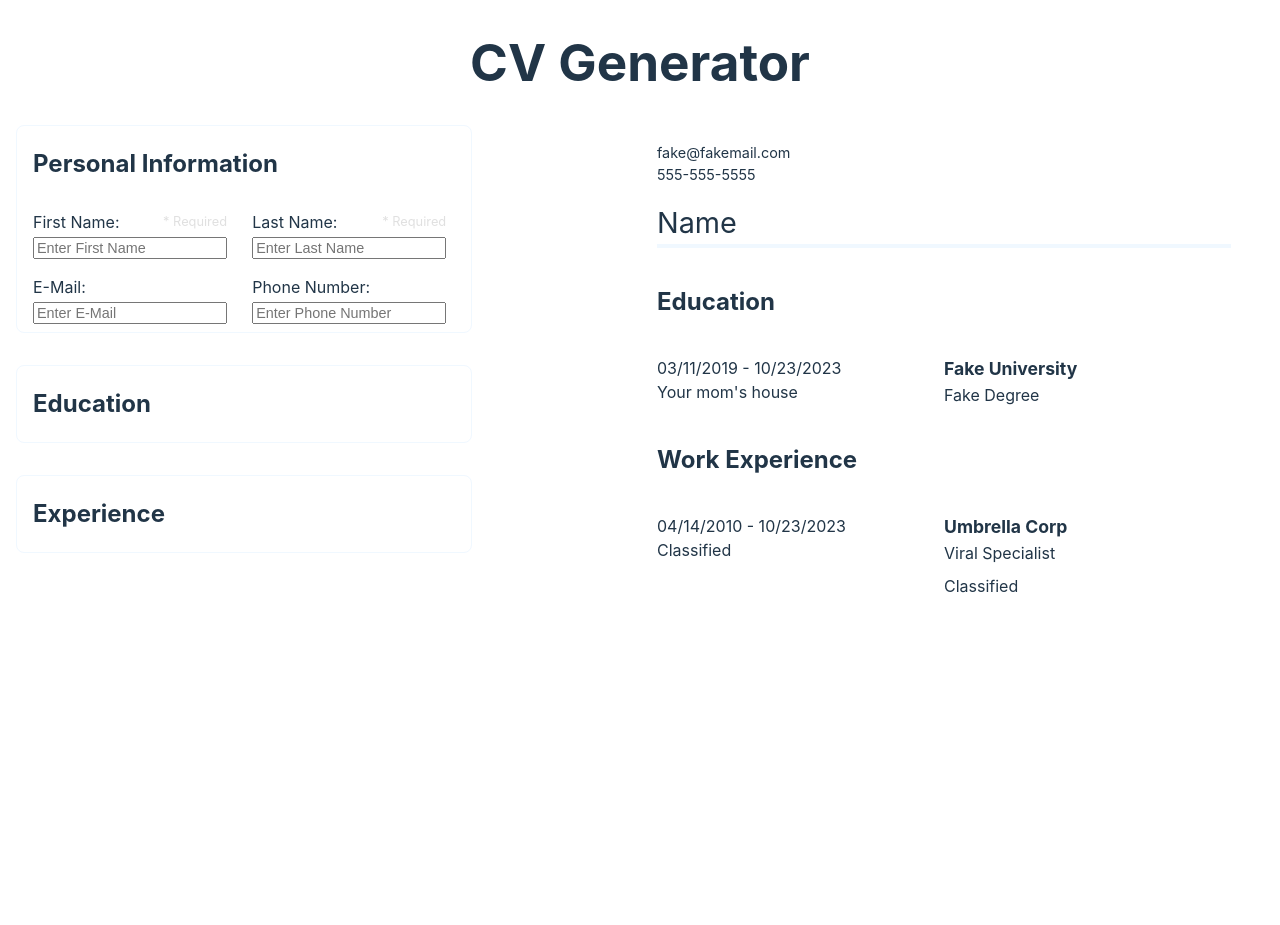
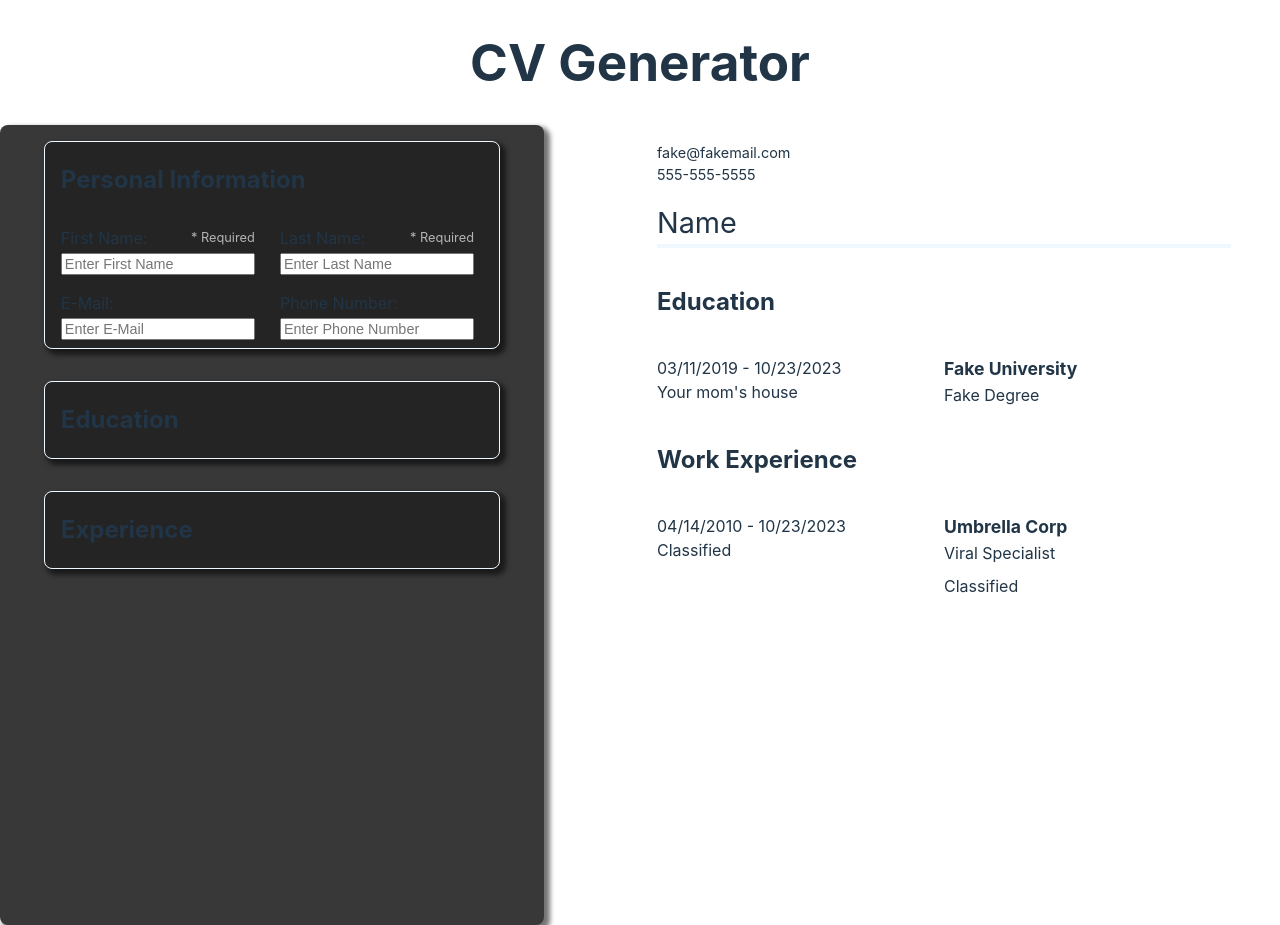
Before and after one commit to NummNuttzCDXX/cv-app, a React (Vite) app: page / in a window 1280 px wide. Built offline with nearby package versions, Linux system fonts and the light colour scheme.

Commit message:
Update basic styles of elements: .form-container placement/color/shadow/round, .dropdown-menu color/shadow

```diff
--- a/src/App.jsx
+++ b/src/App.jsx
@@ -244,7 +244,7 @@ function App() {
 
 			<main>
 				{/* Will hold all of the forms */}
-				<div className='form-containers'>
+				<div className='form-containers round-light'>
 					<Dropdown title={'Personal Information'} open={true} name={'general'}>
 						<GeneralInfo first={first} onChangeFirst={onChangeFirst}
 							last={last} onChangeLast={onChangeLast}
--- a/src/styles/App.css
+++ b/src/styles/App.css
@@ -22,9 +22,13 @@ main {
 .form-containers {
   max-width: 50vw;
   min-width: 40vw;
-  margin-left: 1rem;
+  padding: 1rem;
 
   display: flex;
+  align-items: center;
   flex-direction: column;
   gap: 2rem;
+
+  background-color: var(--secondary-black);
+  box-shadow: 4px 4px 5px 2px rgba(0, 0, 0, 0.55);
 }
--- a/src/styles/Dropdown.css
+++ b/src/styles/Dropdown.css
@@ -38,12 +38,14 @@
 
 .dropdown-menu {
 	padding: 0 1rem;
+	box-shadow: 4px 4px 5px 2px rgba(0, 0, 0, 0.55);
 }
 
 main .dropdown-menu {
 	width: 80%;
 	min-width: 33vw;
 	border: .1rem solid aliceblue;
+	background-color: var(--main-black);
 }
 
 .dropdown-menu h2 {
--- a/src/styles/index.css
+++ b/src/styles/index.css
@@ -4,14 +4,20 @@
   font-weight: 400;
 
   color-scheme: light dark;
-  color: rgba(255, 255, 255, 0.87);
-  background-color: #242424;
+  color: var(--accent-white);
+  background-color: var(--main-black);
 
   font-synthesis: none;
   text-rendering: optimizeLegibility;
   -webkit-font-smoothing: antialiased;
   -moz-osx-font-smoothing: grayscale;
   -webkit-text-size-adjust: 100%;
+
+  /* Colors */
+  --accent-white: rgba(255, 255, 255, 0.87);
+  --main-black: #242424;
+  --accent-black: #4e4e4e;
+  --secondary-black: #383838;
 }
 
 a {
```
